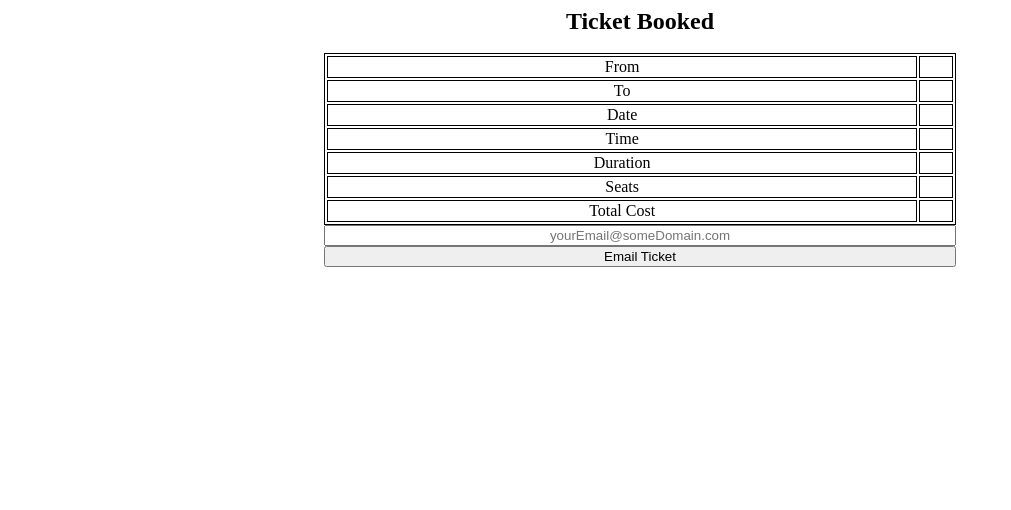
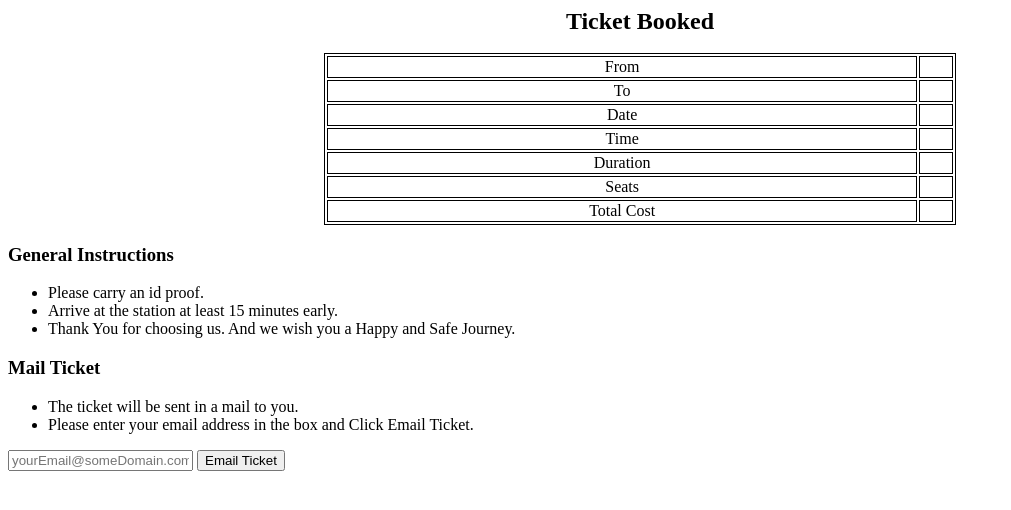
Before and after one commit to suraj-shanbhag/TWMobile, a Flask app: page /book/ in a window 1280 px wide. Shown: the top 510 px of the page, without its empty margins (0-1011 px from the left). Run offline with Flask 2, Linux system fonts and the light colour scheme; some libraries are stand-ins or nearby versions.

Commit message:
Remove image in the PDF generation and add few general last minute instructions

```diff
--- a/static/css/ticket.css
+++ b/static/css/ticket.css
@@ -12,13 +12,3 @@
     border:double black 1px;
     text-align: center;
 }
-
-input {
-    width: 100%;
-    text-align: center;
-}
-
-#input {
-    margin: auto;
-    width: 50%;
-}
--- a/templates/ticket.html
+++ b/templates/ticket.html
@@ -17,6 +17,21 @@
                 <tr><td>Seats</td><td>{{ booking.seat }}</td></tr>
                 <tr><td>Total Cost</td><td>{{ booking.total_cost }}</td>
             </table>
+            <h3>General Instructions</h3>
+            <section>
+                <ul>
+                    <li>Please carry an id proof.</li>
+                    <li>Arrive at the station at least 15 minutes early.</li>
+                    <li>Thank You for choosing us. And we wish you a Happy and Safe Journey.</li>
+                </ul>
+            </section>
+            <h3>Mail Ticket</h3>
+            <section>
+                <ul>
+                    <li>The ticket will be sent in a mail to you.</li>
+                    <li>Please enter your email address in the box and Click Email Ticket.</li>
+                </ul>
+            </section>
         </div>
         <form action="/email/"  onsubmit="mail()">
             <input name="source" value="{{booking.source}}" hidden>
```
Also changed, not shown: assets/ticket.html (+9 -1 lines).
